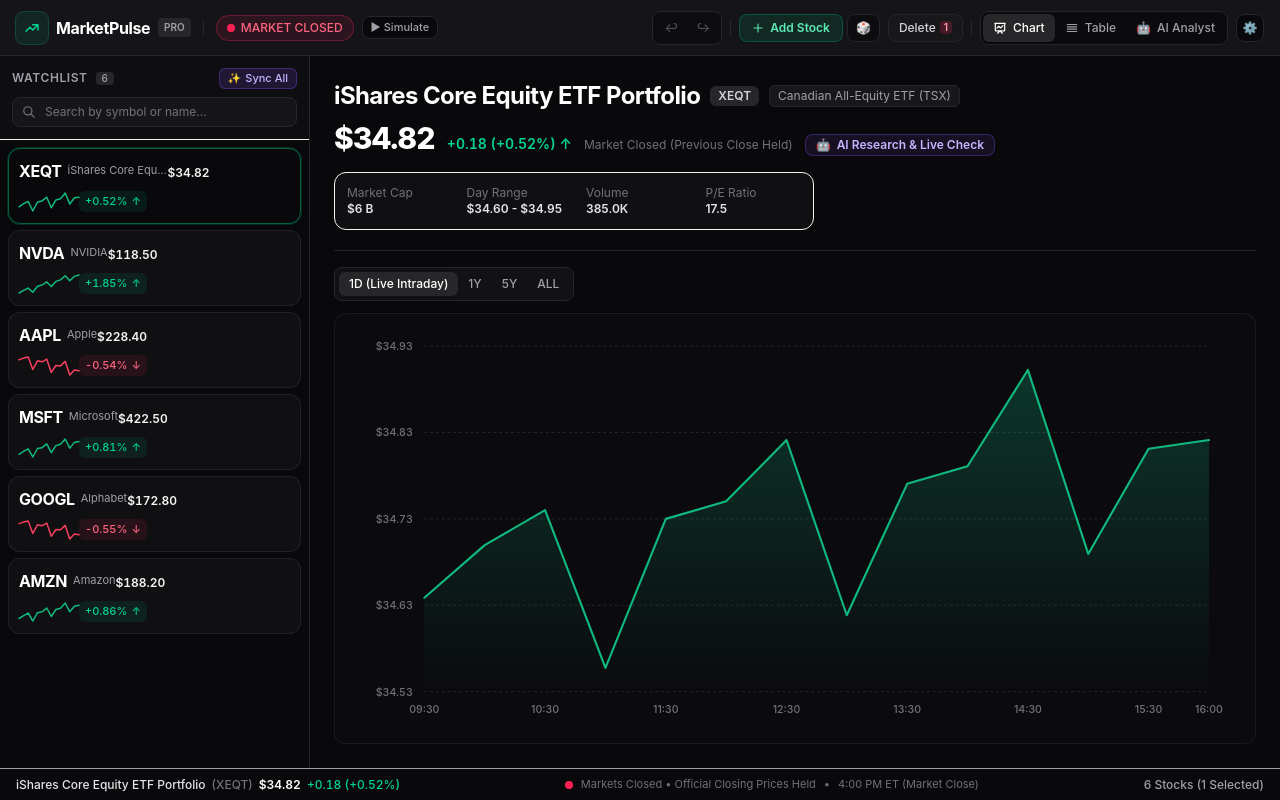
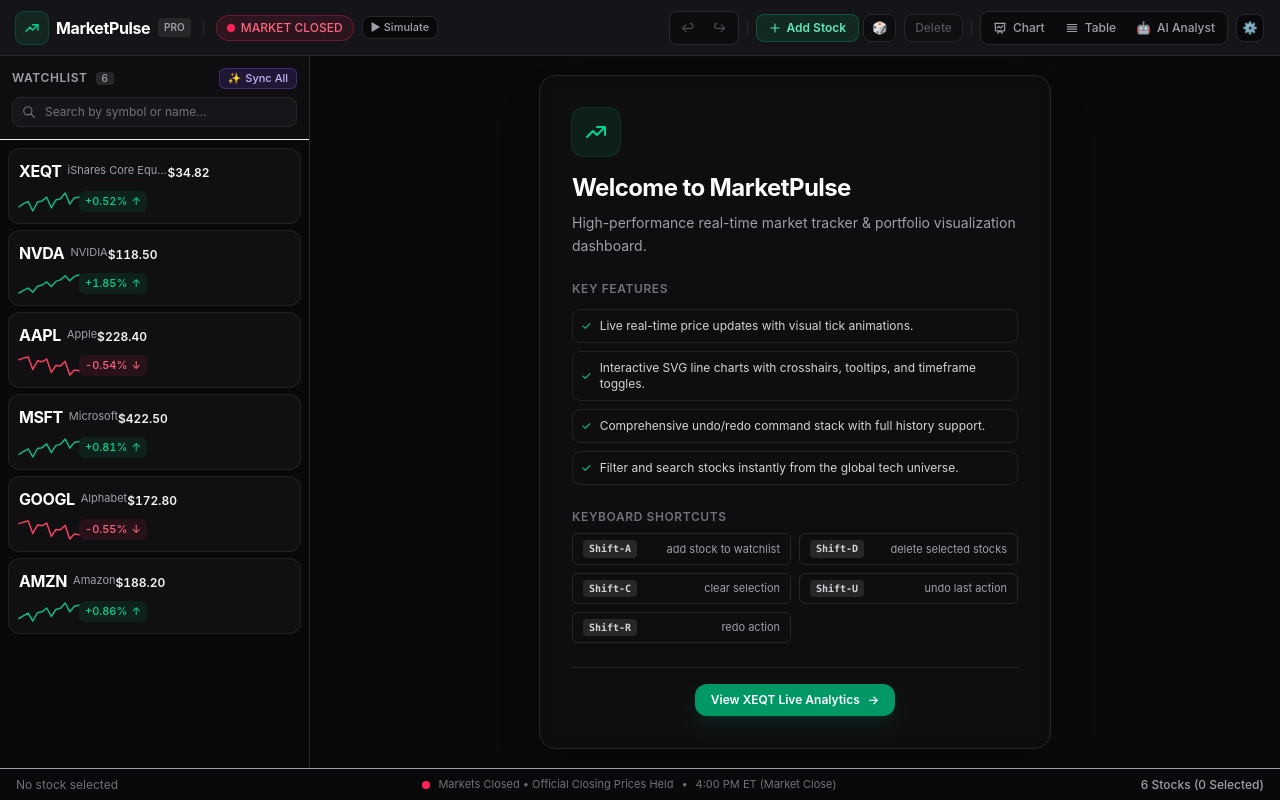
Before and after one commit to Tofaluu/market-pulse, a Preact app: page / in a window 1280 px wide. Built offline with nearby package versions, Linux system fonts and the light colour scheme.

Commit message:
fix(state): preserve empty watchlist on refresh and start with no stocks selected

```diff
--- a/src/state.ts
+++ b/src/state.ts
@@ -34,9 +34,9 @@
 function loadPersistedWatchlist(): Stock[] | null {
   try {
     const data = localStorage.getItem(STORAGE_KEY);
-    if (!data) return null;
+    if (data === null) return null;
     const parsed = JSON.parse(data);
-    if (Array.isArray(parsed) && parsed.length > 0) {
+    if (Array.isArray(parsed)) {
       return parsed;
     }
   } catch (err) {
@@ -60,9 +60,7 @@
     stockRecords.slice(0, 6).map((s) => ({ ...s }));
 
   stocks = signal<Stock[]>(this.initialStocks);
-  selectedSymbols = signal<Set<string>>(
-    new Set([this.initialStocks[0]?.symbol || "XEQT"])
-  );
+  selectedSymbols = signal<Set<string>>(new Set<string>());
   viewMode = signal<ViewMode>("chart");
   chartTimeframe = signal<Timeframe>("1D");
   chartMetric = signal<ChartMetric>("price");
@@ -97,7 +95,7 @@
     } catch {}
     const defaults = stockRecords.slice(0, 6).map((s) => ({ ...s }));
     this.stocks.value = defaults;
-    this.selectedSymbols.value = new Set([defaults[0]?.symbol || "XEQT"]);
+    this.selectedSymbols.value = new Set<string>();
     this.save();
   }
 
```
